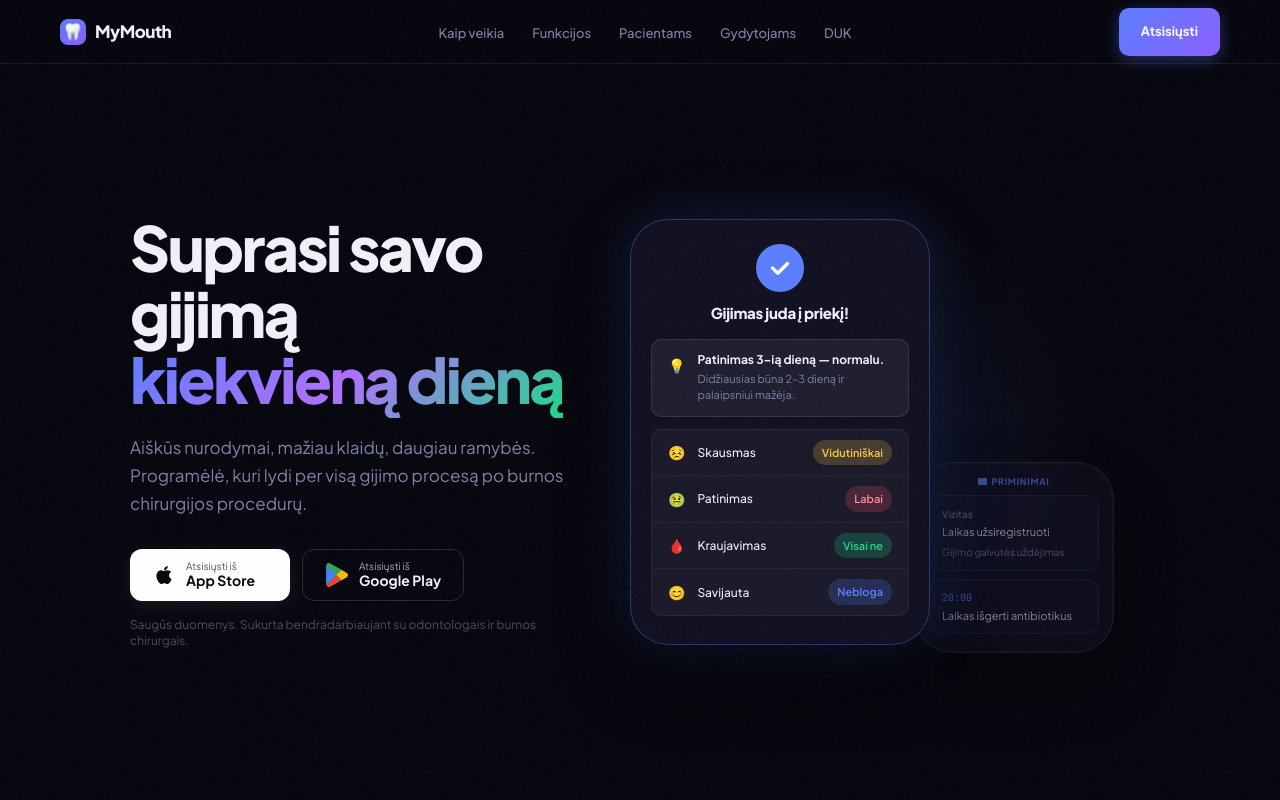
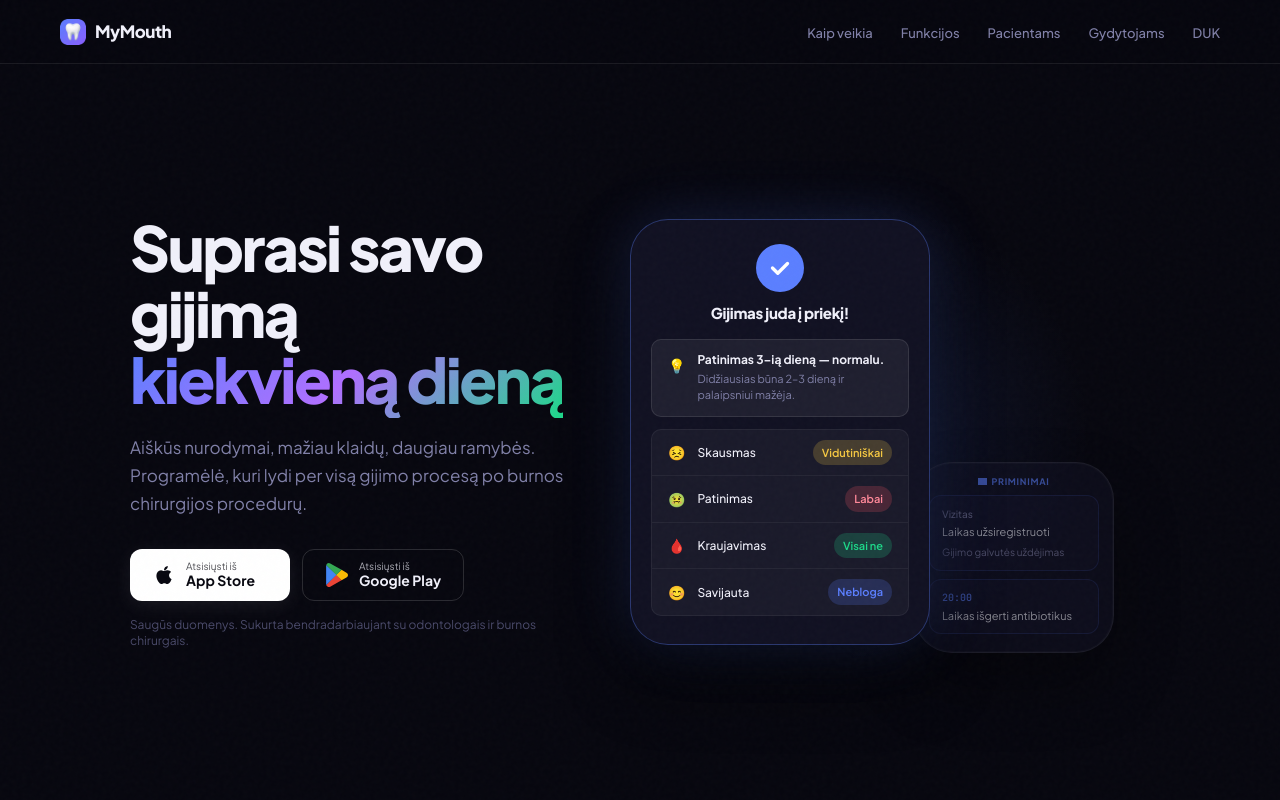
Before and after one commit to omega-solutions-cyber/mymouth-landing, a Next.js app: page / in a window 1280 px wide. Shown: the top 800 px of the page. Built offline with nearby package versions, Linux system fonts and the light colour scheme; grey boxes are pictures that could not be loaded.

Commit message:
fix: remove header cta

```diff
--- a/app/globals.css
+++ b/app/globals.css
@@ -26,13 +26,6 @@
     @apply h-12 px-5 bg-transparent border border-bd2 rounded-[10px] text-[13px] font-semibold text-tx cursor-pointer transition-colors;
   }
   .btn-ghost:hover { border-color: #5b7fff; }
-
-  .btn-cta {
-    @apply h-12 px-[22px] border-0 rounded-[10px] text-[13px] font-bold text-white cursor-pointer transition-all;
-    background: linear-gradient(135deg, #5b7fff, #8b5fff);
-    box-shadow: 0 4px 16px rgba(91,127,255,.35);
-  }
-  .btn-cta:hover { opacity: .88; transform: translateY(-1px); }
 
   .dl-btn {
     @apply inline-flex items-center gap-[10px] h-[52px] px-[22px] rounded-xl text-sm font-bold cursor-pointer transition-all no-underline min-w-[160px];
--- a/app/page.jsx
+++ b/app/page.jsx
@@ -166,9 +166,6 @@ export default function Page() {
             </li>
           ))}
         </ul>
-        <div className="flex gap-[10px] items-center">
-          <button className="btn-cta">Atsisiųsti</button>
-        </div>
       </nav>
 
       {/* HERO */}
```
